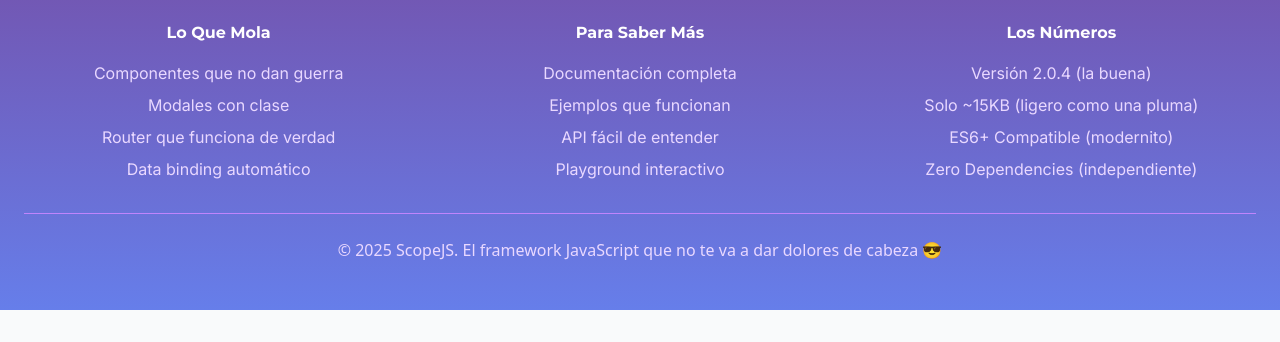
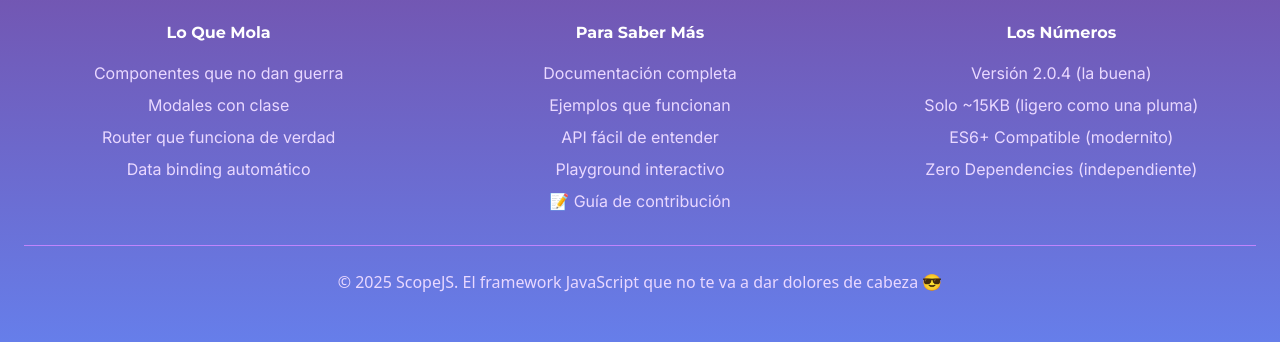
Before and after one commit to PabloTheBlink/ScopeJS, a website: page index.html in a window 1280 px wide. Shown: the part 10250-10592 px from the top of the page. Before the commit the page ends 10560 px from the top, so only its background shows below. Drawn offline with nearby package versions, Linux system fonts and the light colour scheme.

Commit message:
Agregar enlace a la guía de contribución en la sección de características

```diff
--- a/index.html
+++ b/index.html
@@ -1497,6 +1497,7 @@
                 <li>Ejemplos que funcionan</li>
                 <li>API fácil de entender</li>
                 <li>Playground interactivo</li>
+                <li><a href="https://github.com/PabloTheBlink/ScopeJS/blob/main/CONTRIBUTING.md" target="_blank" class="hover:text-white transition-colors">📝 Guía de contribución</a></li>
               </ul>
             </div>
             <div>
```
